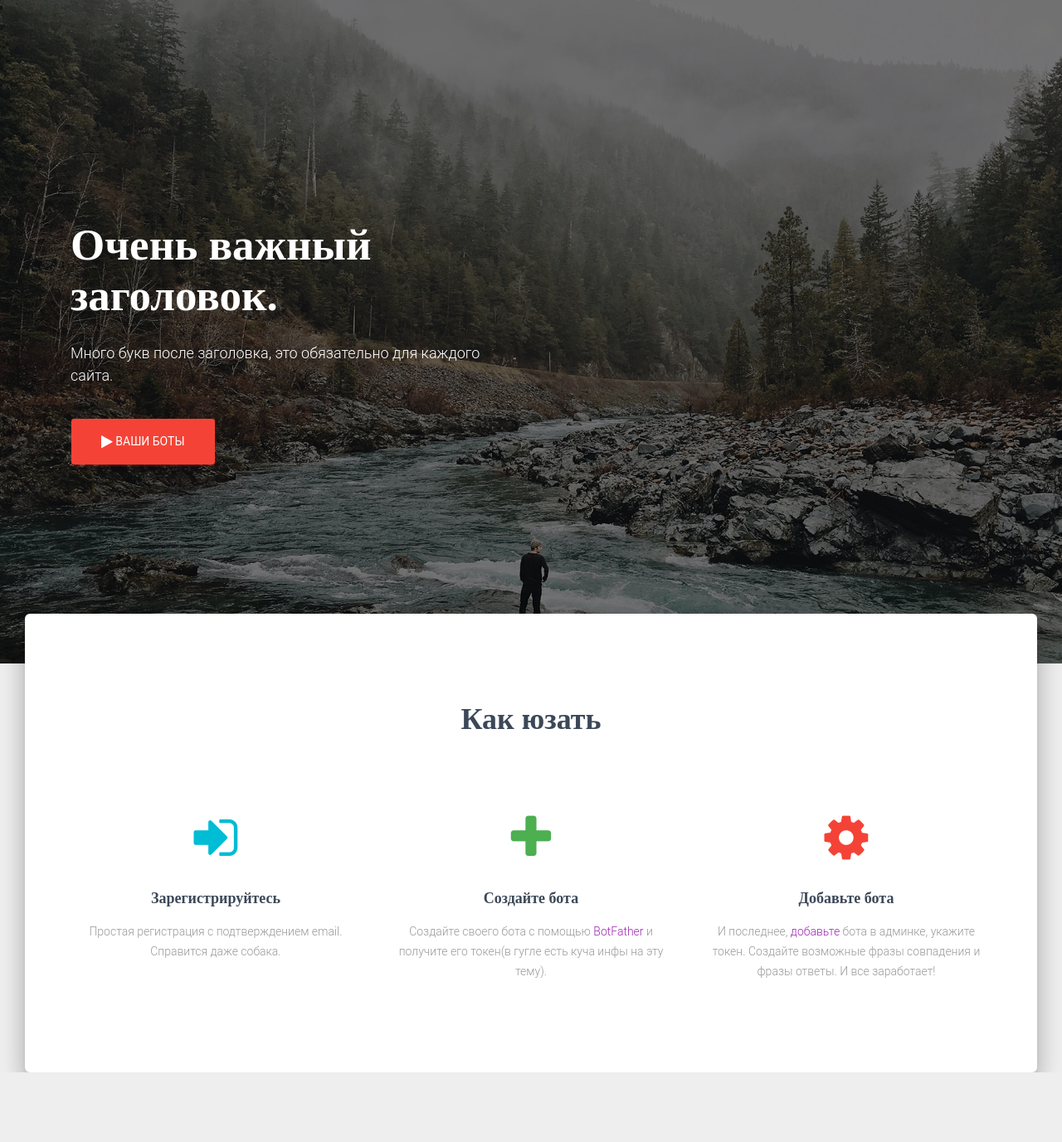
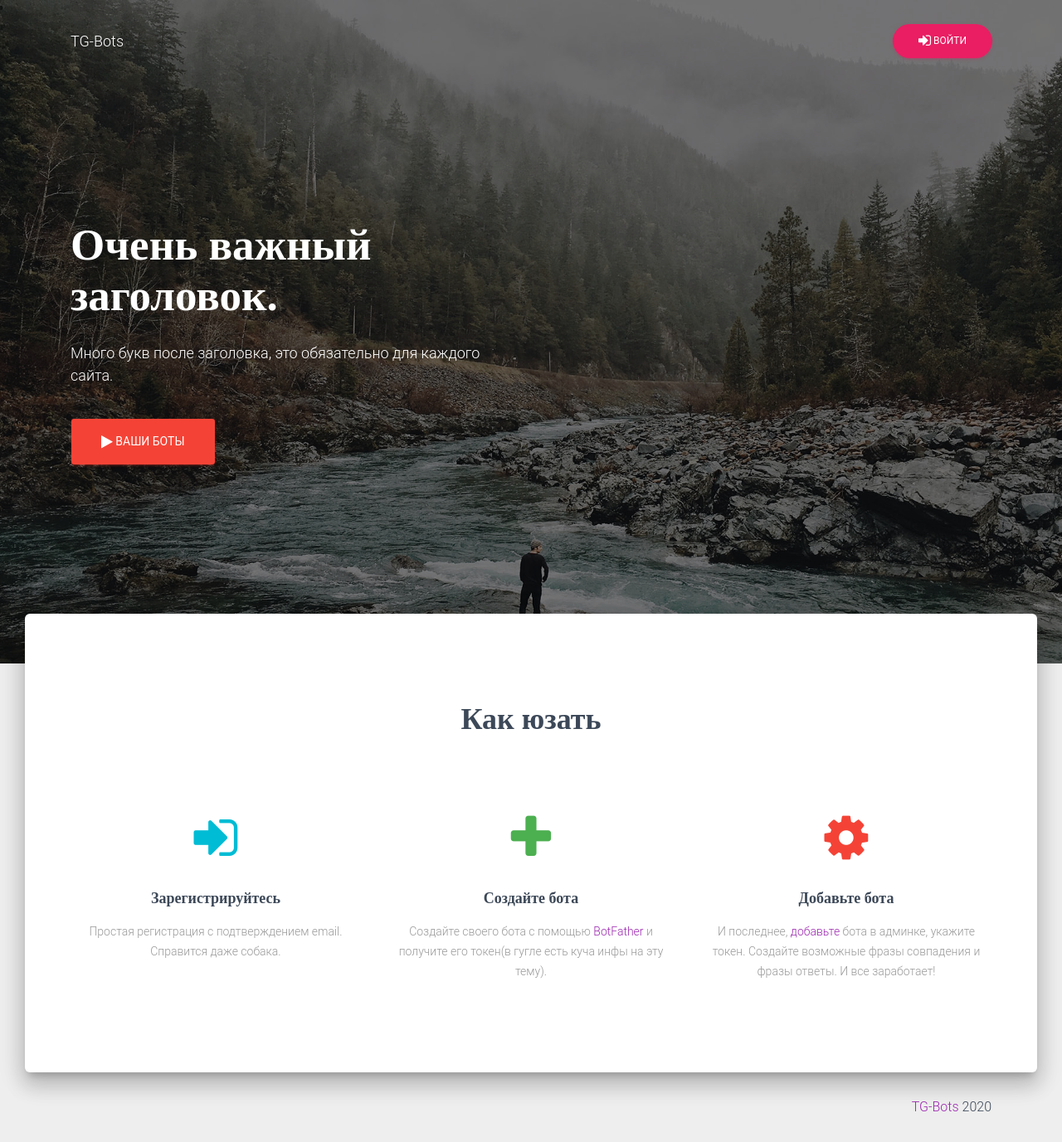
Before and after one commit to sprashivaesh/tg-bots-frontend, a React (Create React App) app: page / in a window 1280 px wide. Shown: the whole page at 83% size. Before the commit the page ends 1293 px from the top, so only its background shows below. Built offline with nearby package versions, Linux system fonts and the light colour scheme.

Commit message:
change api

```diff
--- a/src/components/Footer/index.js
+++ b/src/components/Footer/index.js
@@ -5,30 +5,6 @@ const Footer = props => {
   return (
     <footer className="footer footer-default">
       <div className="container">
-        <nav className="float-left">
-          {/*<ul>*/}
-          {/*  <li>*/}
-          {/*    <a href="https://www.creative-tim.com">*/}
-          {/*      Creative Tim*/}
-          {/*    </a>*/}
-          {/*  </li>*/}
-          {/*  <li>*/}
-          {/*    <a href="https://creative-tim.com/presentation">*/}
-          {/*      About Us*/}
-          {/*    </a>*/}
-          {/*  </li>*/}
-          {/*  <li>*/}
-          {/*    <a href="http://blog.creative-tim.com">*/}
-          {/*      Blog*/}
-          {/*    </a>*/}
-          {/*  </li>*/}
-          {/*  <li>*/}
-          {/*    <a href="https://www.creative-tim.com/license">*/}
-          {/*      Licenses*/}
-          {/*    </a>*/}
-          {/*  </li>*/}
-          {/*</ul>*/}
-        </nav>
         <div className="copyright float-right">
           <Link to={{pathname: '/'}}>TG-Bots</Link> {new Date().getFullYear()}
         </div>
--- a/src/index.tsx
+++ b/src/index.tsx
@@ -4,8 +4,8 @@ import {Provider} from "react-redux";
 import {BrowserRouter, withRouter, useLocation} from "react-router-dom";
 import store from "./state/store";
 
-// import Navbar from "./components/Navbar";
-// import Footer from "./components/Footer";
+import Navbar from "./components/Navbar";
+import Footer from "./components/Footer";
 
 import App from "./routes";
 import * as serviceWorker from './serviceWorker';
@@ -27,9 +27,9 @@ ReactDOM.render(
   <Provider store={store}>
     <BrowserRouter>
       <ScrollToTop>
-        {/*<Navbar />*/}
+        <Navbar />
         <App/>
-        {/*<Footer />*/}
+        <Footer />
       </ScrollToTop>
     </BrowserRouter>
   </Provider>,
--- a/src/state/ducks/user/api.ts
+++ b/src/state/ducks/user/api.ts
@@ -1,16 +1,14 @@
 import api from "../../utils/api"
 import {LoginForm, Provider, SignUpForm, User} from "./types";
 
-// const REGISTER = '/auth/local/register'
-// const EMAIL_CONFIRMATION = '/auth/email-confirmation'
-// const SEND_EMAIL_CONFIRMATION = '/auth/send-email-confirmation'
 const LOGIN = '/auth'
 const SIGN_UP = '/auth/local/register'
 const ME = '/users/me'
+// const EMAIL_CONFIRMATION = '/auth/email-confirmation'
+// const SEND_EMAIL_CONFIRMATION = '/auth/send-email-confirmation'
 // const UPDATE_ME = '/users/updateMe'
 // const FORGOT_PASSWORD = '/auth/forgot-password'
 // const RESET_PASSWORD = '/auth/reset-password'
-
 
 
 type LoginResponse = {
```
